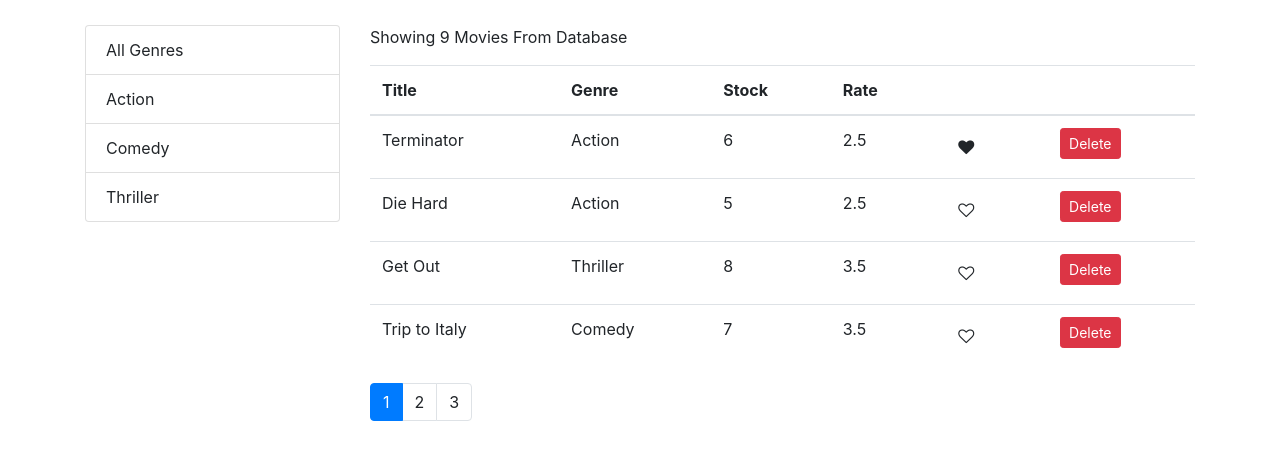
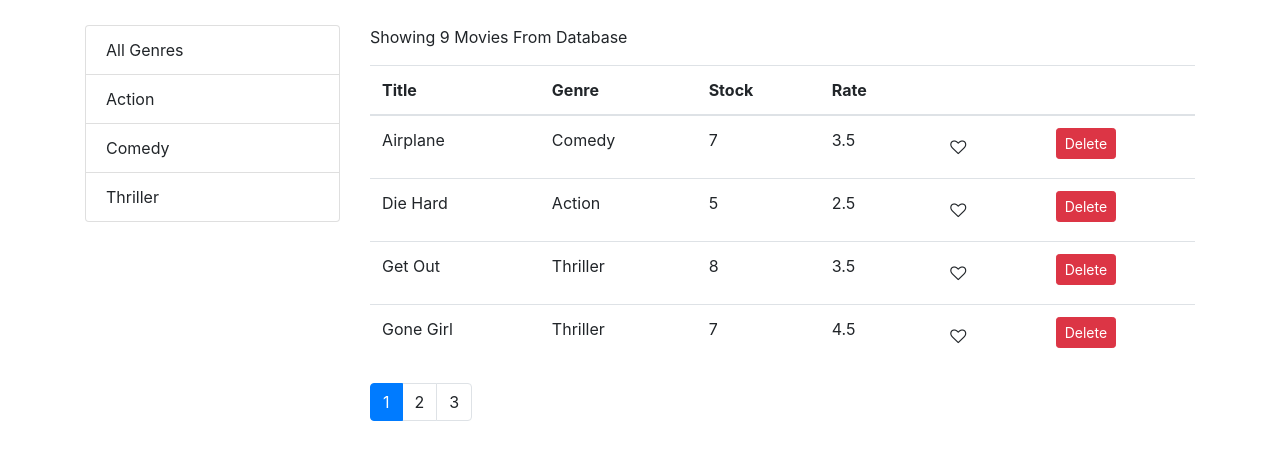
Before and after one commit to Yeasiin/React-Movie-Rent, a React (Create React App) app: page / in a window 1280 px wide. Shown: the top 460 px of the page. Built offline with nearby package versions, Linux system fonts and the light colour scheme.

Commit message:
movie asc sorting

```diff
--- a/src/components/movies.jsx
+++ b/src/components/movies.jsx
@@ -1,6 +1,7 @@
 import React, { Component } from "react";
+import _ from "lodash";
 import paginate from "../utils/paginate";
-import Like from "./common/like";
+import MoviesTable from "./moviesTable";
 import ListGroup from "./common/listGroup";
 import Pagination from "./common/pagination";
 import { getMovies } from "../services/fakeMovieService";
@@ -13,10 +14,11 @@ class Movies extends Component {
     currentPage: 1,
     genres: [],
     currentGenre: "",
+    sortColumn: {path: "title", order: "asc"}
   };
 
   componentDidMount() {
-    const genres = [{ name: "All Genres" }, ...getGenres()];
+    const genres = [{_id: "", name: "All Genres" }, ...getGenres()];
     this.setState({ genres: genres });
   }
 
@@ -40,11 +42,16 @@ class Movies extends Component {
     this.setState({ currentGenre: genre, currentPage: 1 });
   };
 
+  handleSort = (path) => {
+    this.setState({sortColumn: {path:path, order: "asc"}})
+  };
+
   render() {
     const { length: count } = this.state.movies;
     const {
       pageSize,
       currentPage,
+      sortColumn,
       currentGenre,
       movies: allMovies,
     } = this.state;
@@ -56,7 +63,10 @@ class Movies extends Component {
       currentGenre && currentGenre._id
         ? allMovies.filter((m) => m.genre._id === currentGenre._id)
         : allMovies;
-    const movies = paginate(filtered, currentPage, pageSize);
+
+    const sorted = _.orderBy(filtered,[sortColumn.path], [sortColumn.order])
+
+    const movies = paginate(sorted, currentPage, pageSize);
 
     return (
       <div className="row">
@@ -69,44 +79,12 @@ class Movies extends Component {
         </div>
         <div className="col-md-9">
           <p>Showing {filtered.length} Movies From Database </p>
-          <table className="table">
-            <thead>
-              <tr>
-                <th>Title</th>
-                <th>Genre</th>
-                <th>Stock</th>
-                <th>Rate</th>
-                <th></th>
-                <th></th>
-              </tr>
-            </thead>
-            <tbody>
-              {movies.map((movie) => (
-                <tr key={movie._id}>
-                  <td>{movie.title}</td>
-                  <td>{movie.genre.name}</td>
-                  <td>{movie.numberInStock}</td>
-                  <td>{movie.dailyRentalRate}</td>
-                  <td>
-                    <Like
-                      like={movie.liked}
-                      toggleLike={() => this.handleLike(movie)}
-                    />
-                  </td>
-                  <td>
-                    <button
-                      className="btn btn-danger btn-sm"
-                      onClick={() => {
-                        this.handleDelete(movie);
-                      }}
-                    >
-                      Delete
-                    </button>
-                  </td>
-                </tr>
-              ))}
-            </tbody>
-          </table>
+          <MoviesTable
+            movies={movies}
+            handleLike={this.handleLike}
+            handleDelete={this.handleDelete}
+            handleSort={this.handleSort}
+          />
           <Pagination
             pageSize={pageSize}
             itemsCount={filtered.length}
--- /dev/null
+++ b/src/components/moviesTable.jsx
@@ -0,0 +1,47 @@
+import React, { Component } from "react";
+import Like from "./common/like";
+
+class MoviesTable extends Component {
+  render() {
+    const { movies, handleLike, handleDelete, handleSort } = this.props;
+    return (
+      <table className="table">
+        <thead style={{cursor:"pointer"}} >
+          <tr>
+            <th onClick={() => handleSort("title")}>Title</th>
+            <th onClick={() => handleSort("genre.name")}>Genre</th>
+            <th onClick={() => handleSort("numberInStock")}>Stock</th>
+            <th onClick={() => handleSort("dailyRentalRate")}>Rate</th>
+            <th></th>
+            <th></th>
+          </tr>
+        </thead>
+        <tbody>
+          {movies.map((movie) => (
+            <tr key={movie._id}>
+              <td>{movie.title}</td>
+              <td>{movie.genre.name}</td>
+              <td>{movie.numberInStock}</td>
+              <td>{movie.dailyRentalRate}</td>
+              <td>
+                <Like like={movie.liked} toggleLike={() => handleLike(movie)} />
+              </td>
+              <td>
+                <button
+                  className="btn btn-danger btn-sm"
+                  onClick={() => {
+                    handleDelete(movie);
+                  }}
+                >
+                  Delete
+                </button>
+              </td>
+            </tr>
+          ))}
+        </tbody>
+      </table>
+    );
+  }
+}
+
+export default MoviesTable;
```
